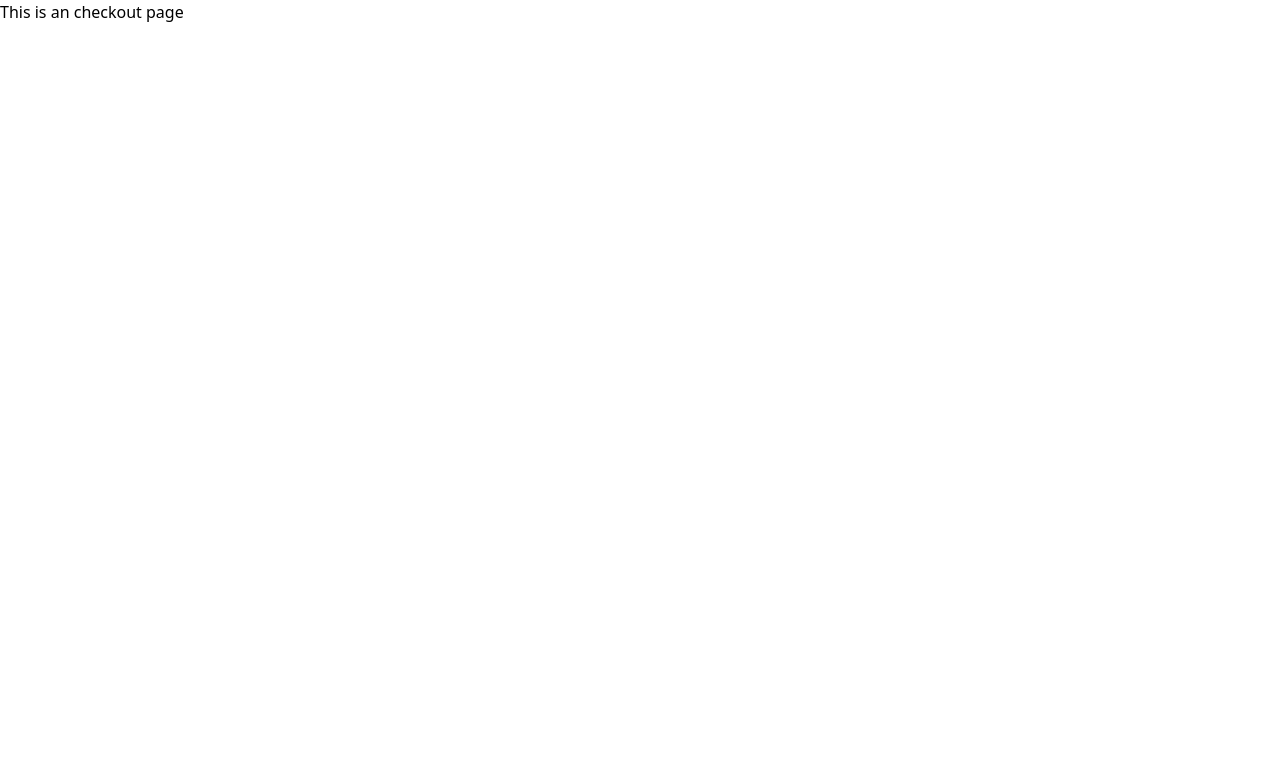
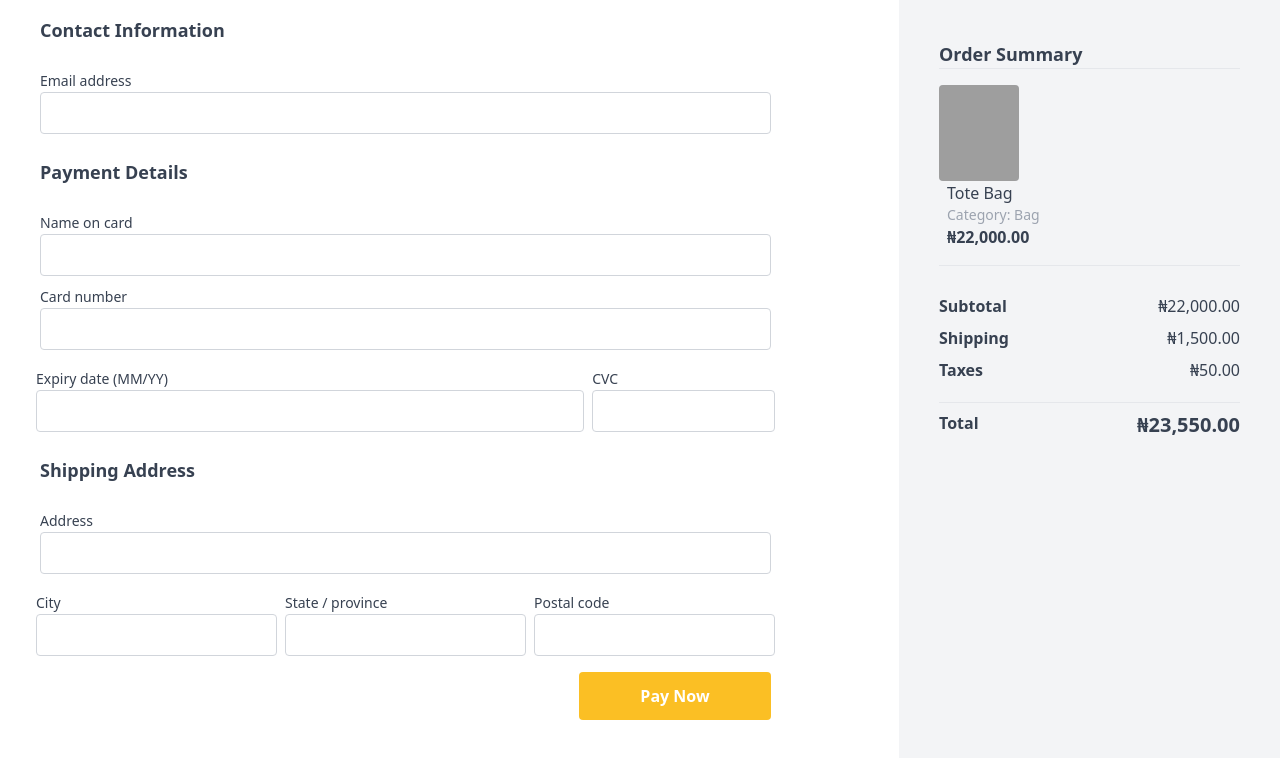
Before and after one commit to kerry-okpere/tix-storefront, a Vue app: page /checkout in a window 1280 px wide. Shown: the top 758 px of the page. Built offline with nearby package versions, Linux system fonts and the light colour scheme; grey boxes are pictures that could not be loaded.

Commit message:
create checkout page

```diff
--- a/src/views/Checkout.vue
+++ b/src/views/Checkout.vue
@@ -1,5 +1,126 @@
 <template>
-  <div class="checkout">
-    <h1>This is an checkout page</h1>
+  <div class="md:flex h-screen">
+    <div class="px-10 bg-gray-100 py-10 text-gray-700 md:order-2 flex-1 h-full overflow-scroll" v-if="$store.state.cart.length">
+      <div class="md:hidden mb-4">
+        <p class="text-gray-500">Amount due</p>
+        <h1 class="text-3xl font-black">
+          {{ formatter.format($store.getters.totalCart + shipping + tax) }}
+        </h1>
+      </div>
+
+      <h1 class="hidden md:block text-lg font-semibold ">Order Summary</h1>
+      <ProductList class="w-full" v-for="(product, index) in $store.state.cart" :key="product.id" v-bind="product" isSmall
+      type="list:checkout" :image="product.images[0]" :borderBottom="index === $store.state.cart.length-1" :inStockFlag="false" />
+      <div class="py-6">
+        <div class="flex justify-between py-1 w-full">
+          <h4 class="font-bold">Subtotal</h4>
+          <p>{{ formatter.format($store.getters.totalCart) }}</p>
+        </div>
+        <div class="flex justify-between py-1 w-full">
+          <h4 class="font-bold">Shipping</h4>
+          <p>{{ formatter.format(shipping) }}</p>
+        </div>
+        <div class="flex justify-between py-1 w-full">
+          <h4 class="font-bold">Taxes</h4>
+          <p>{{ formatter.format(tax) }}</p>
+        </div>
+        <div class="flex justify-between py-2 mt-4 w-full border-gray-200 border-t">
+          <h4 class="font-bold">Total</h4>
+          <p class="text-xl font-semibold">{{ formatter.format($store.getters.totalCart + shipping + tax) }}</p>
+        </div>
+      </div>
+    </div>
+    <div class="md:order-1 ">
+      <form class="md:px-6 lg:px-10 xl:pr-32">
+        <h2 class="text-lg font-semibold py-4 text-gray-700">Contact Information</h2>
+        <Input v-model="customer.email" type="email" label="Email address"/>
+        <div>
+          <h2 class="text-lg font-semibold py-4 text-gray-700">Payment Details</h2>
+          <Input v-model="customer.card.name" type="text" label="Name on card"/>
+          <Input v-model="customer.card.number" type="number" label="Card number"/>
+          <div class="md:flex -mx-2">
+            <Input class="mx-1 md:w-9/12" v-model="customer.card.date" type="text" label="Expiry date (MM/YY)"/>
+            <Input class="mx-1 md:w-3/12" v-model="customer.card.cvc" type="number" label="CVC"/>
+          </div>
+        </div>
+        <div>
+          <h2 class="text-lg font-semibold py-4 text-gray-700">Shipping Address</h2>
+          <Input v-model="customer.address.street" :required="false" type="text" label="Address"/>
+          <div class="md:flex -mx-2">
+            <Input class="mx-1 md:w-4/12" v-model="customer.address.city" type="text" label="City" />
+            <Input class="mx-1 md:w-4/12" v-model="customer.address.state" type="text" label="State / province"/>
+            <Input class="mx-1 md:w-4/12" v-model="customer.address.postal" :required="false" type="number" label="Postal code"/>
+          </div>
+        </div>
+        <Button class="w-full md:w-48 float-right mt-2" :title="btnLoading ? 'loading...' : 'Pay Now'" @click="showModal" :disabled="btnLoading" :theme="user.brandColor" />
+      </form>
+    </div>
   </div>
 </template>
+<script>
+import ProductList from '@/components/ProductList/index.vue'
+import Button from '@/components/Button/index.vue'
+import Input from '@/components/Input/index.vue'
+import { onMounted, reactive, computed, toRefs } from 'vue'
+import { useRouter } from 'vue-router'
+import { useStore } from 'vuex'
+import { formatter } from "@/utils/getData.js"
+
+export default {
+  setup() {
+    const router = useRouter()
+    const store = useStore()
+    const state = reactive({
+      user: computed(() => store.state.user),
+      btnLoading: false,
+      visible: false,
+      tax: 50,
+      shipping: 1500,
+      customer: {
+        name: '',
+        email: '',
+        card: {
+          name: '',
+          number: '',
+          date: '',
+          cvc: ''
+        },
+        address: {
+          street: '',
+          state: '',
+          city: '',
+          postal: '',
+
+        }
+      }
+
+    })
+
+    const showModal = () => {
+      state.btnLoading = true
+
+      setTimeout(() => {
+        state.btnLoading = false
+        state.visible = true
+      }, 2000);
+    }
+
+    onMounted(() => {
+      if(store.state.cart.length < 1) {
+        router.push(`/my-shop`)
+      }
+    })
+
+    return {
+      ...toRefs(state),
+      formatter,
+      showModal
+    }
+  },
+  components: {
+    ProductList,
+    Button,
+    Input
+  }
+}
+</script>
```
